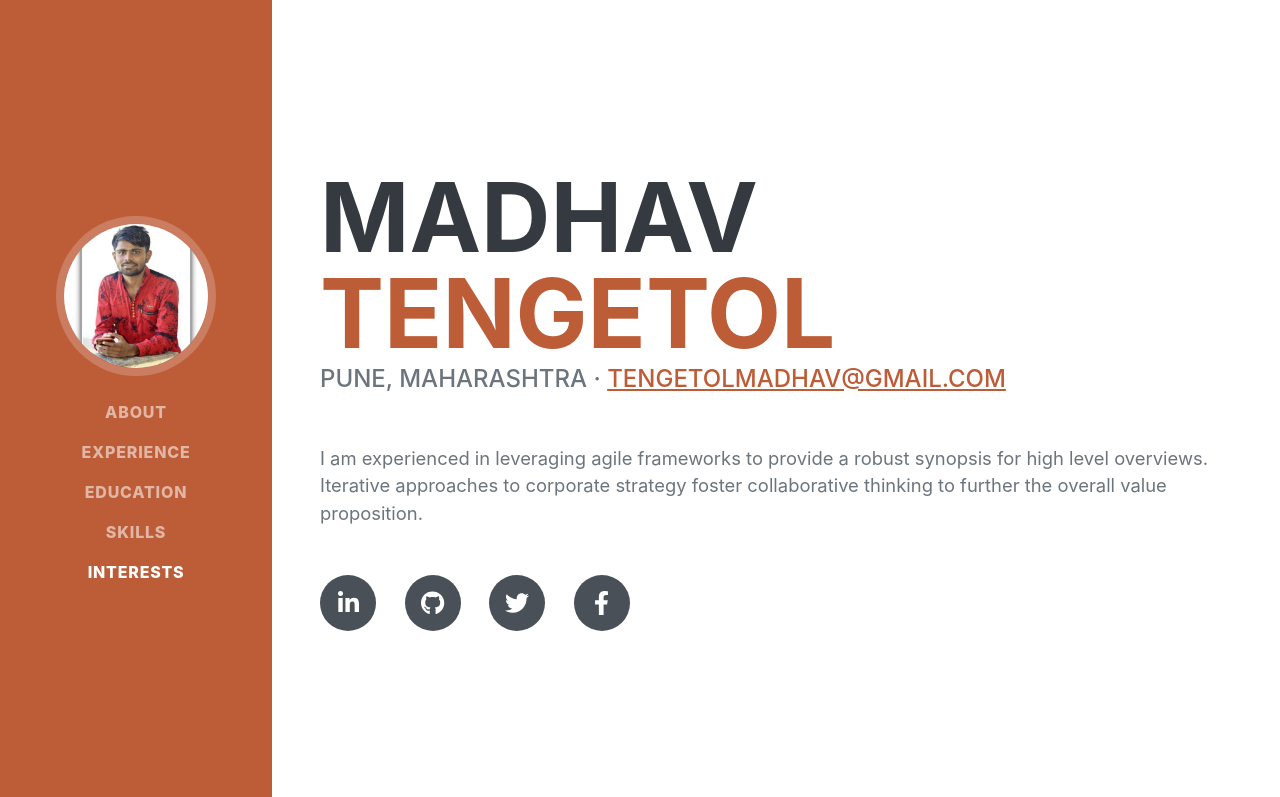
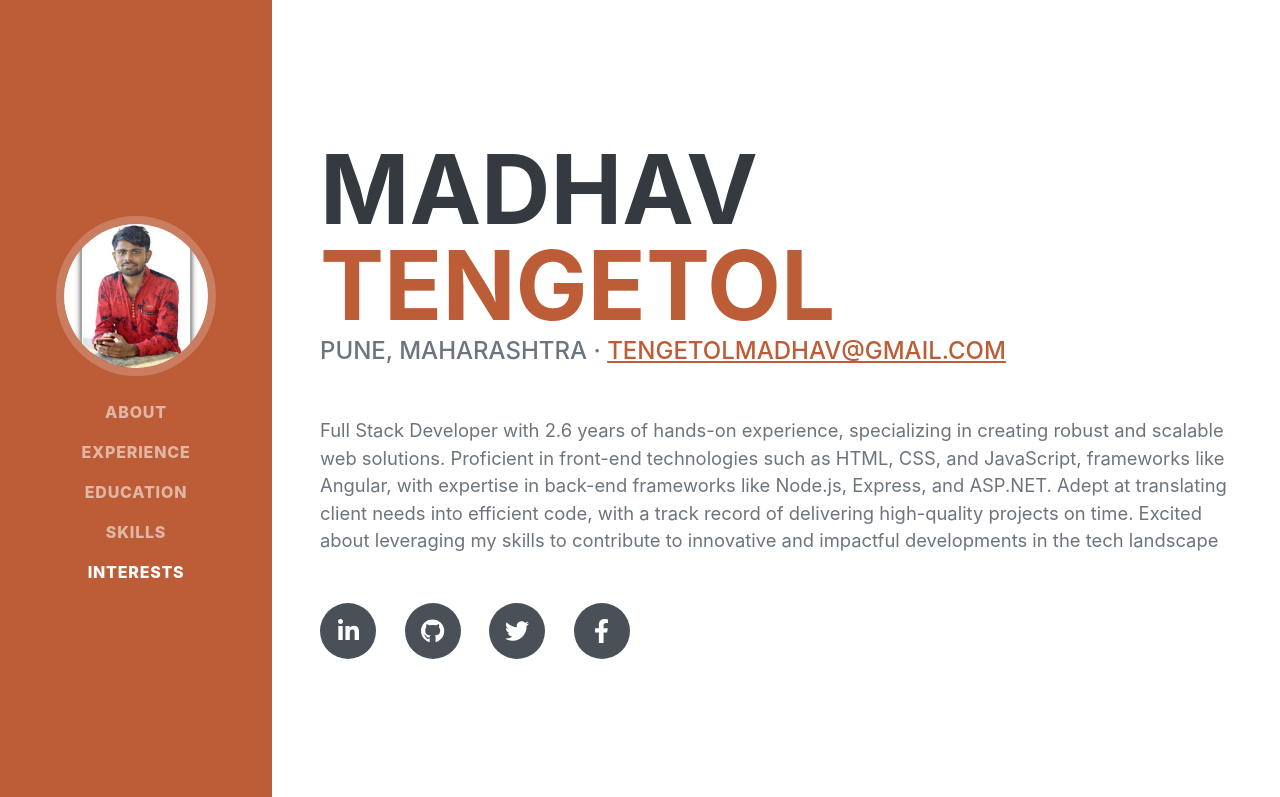
Before and after one commit to MadhavT-1/MadhavT-1, a plain HTML site: page index.html in a window 1280 px wide. Shown: the top 797 px of the page. Drawn offline with nearby package versions, Linux system fonts and the light colour scheme; a web font is replaced by a local one.

Commit message:
Update index.html

```diff
--- a/index.html
+++ b/index.html
@@ -47,7 +47,7 @@
                         Pune, Maharashtra ·
                         <a href="mailto:tengetolmadhav@gmail.com">tengetolmadhav@gmail.com</a>
                     </div>
-                    <p class="lead mb-5">I am experienced in leveraging agile frameworks to provide a robust synopsis for high level overviews. Iterative approaches to corporate strategy foster collaborative thinking to further the overall value proposition.</p>
+                    <p class="lead mb-5">Full Stack Developer with 2.6 years of hands-on experience, specializing in creating robust and scalable web solutions. Proficient in front-end technologies such as HTML, CSS, and JavaScript, frameworks like Angular, with expertise in back-end frameworks like Node.js, Express, and ASP.NET. Adept at translating client needs into efficient code, with a track record of delivering high-quality projects on time. Excited about leveraging my skills to contribute to innovative and impactful developments in the tech landscape</p>
                     <div class="social-icons">
                         <a class="social-icon" href="https://www.linkedin.com/in/madhav-tengetol-1b1b501b9"><i class="fab fa-linkedin-in"></i></a>
                         <a class="social-icon" href="https://github.com/Madhav15303"><i class="fab fa-github"></i></a>
```
